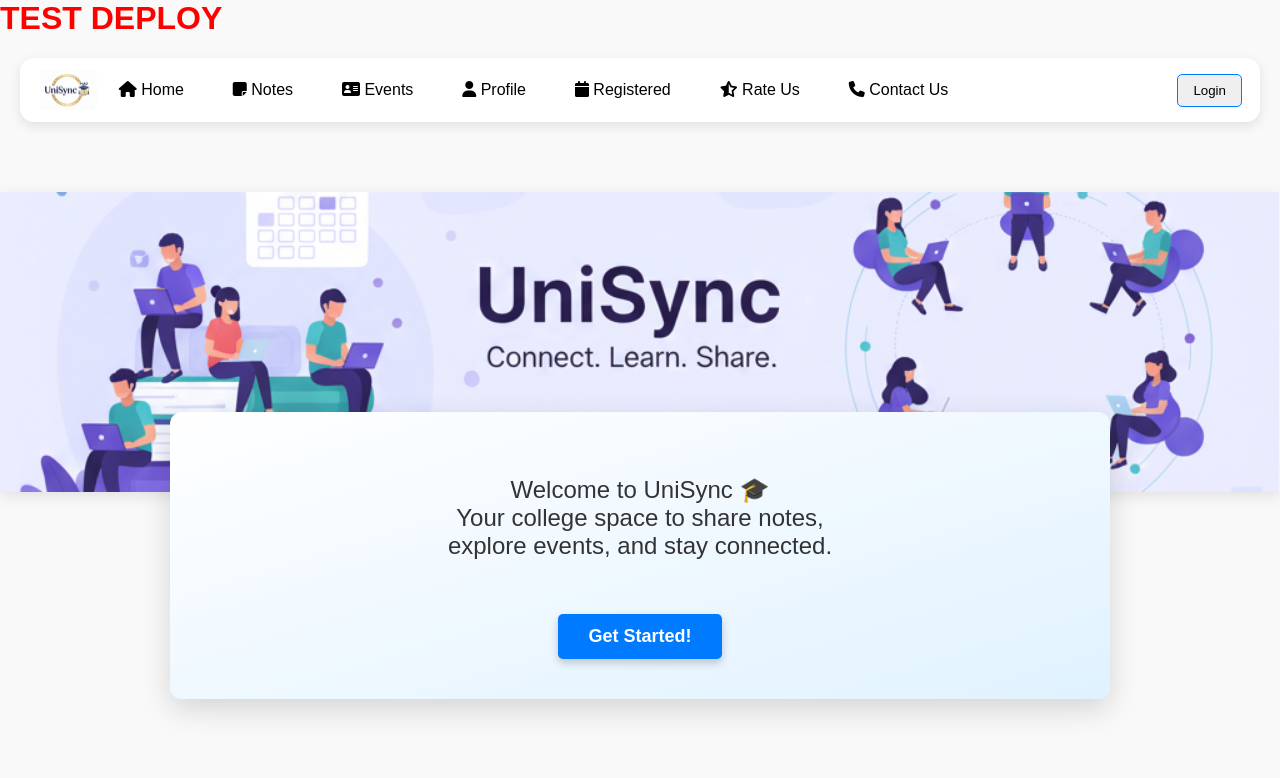
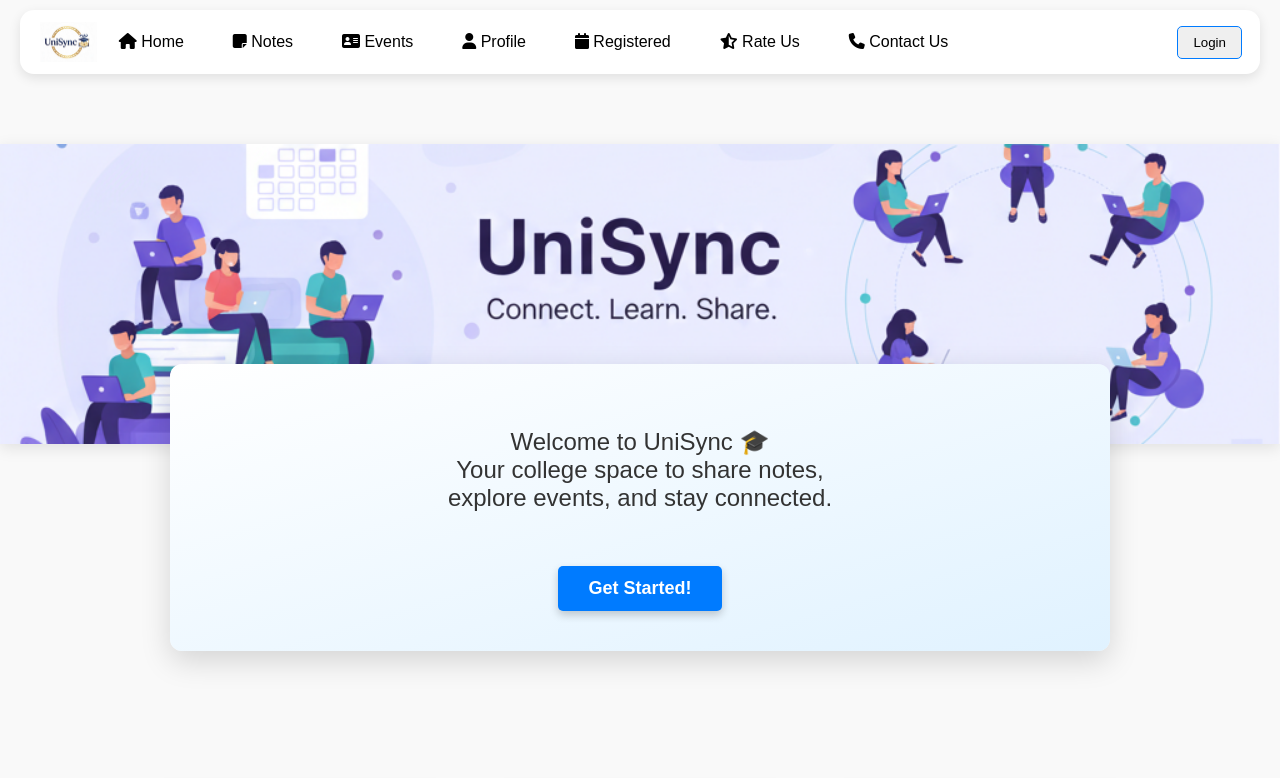
Before and after one commit to Sneha-Raj05/UniSync, a plain HTML site: page FRONTEND/Home.html in a window 1280 px wide. Shown: the top 778 px of the page. Drawn offline with Linux system fonts and the light colour scheme.

Commit message:
Update Home.html

```diff
--- a/FRONTEND/Home.html
+++ b/FRONTEND/Home.html
@@ -1,4 +1,4 @@
-<h1 style="color:red;">TEST DEPLOY</h1>
+
 
 <!DOCTYPE html>
 <html lang="en">
```
